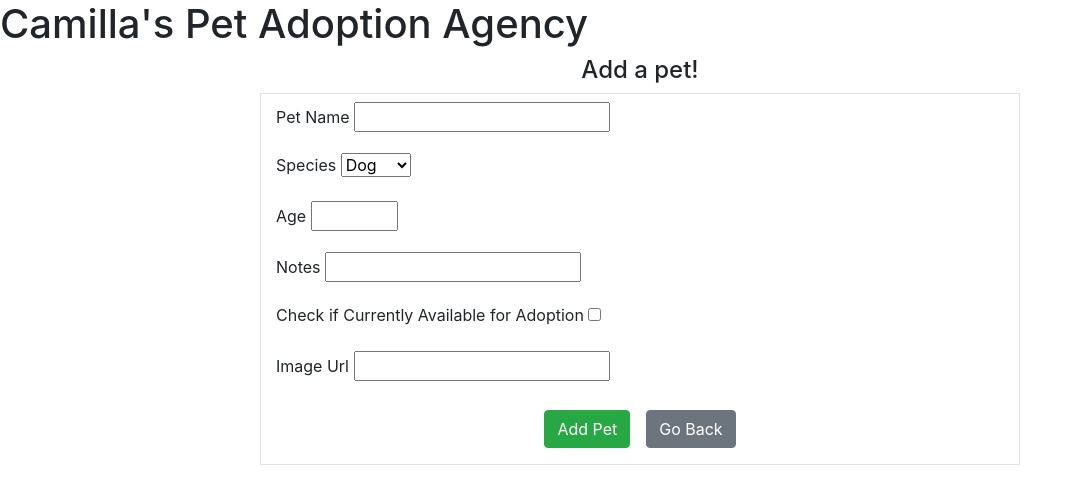
After one commit to ccortney/petadoption, a Flask app: page /add in a window 1280 px wide. The commit adds this page. Shown: the top 504 px of the page, without its empty margins (0-1081 px from the left). Run offline with Flask 2, Linux system fonts and the light colour scheme; some libraries are stand-ins or nearby versions.

Commit message:
second commit

```diff
--- a/app.py
+++ b/app.py
@@ -1,8 +1,10 @@
 """Pet Adoption Application."""
 
+from ast import Add
 from flask import Flask, request, render_template, redirect
 from flask_debugtoolbar import DebugToolbarExtension
 from models import connect_db, db, Pet
+from forms import PetForm
 
 
 app = Flask(__name__)
@@ -27,3 +29,57 @@ def pet_details(pet_id):
     pet = Pet.query.get(pet_id)
 
     return render_template("pet_details.html", pet = pet)
+
+@app.route('/add', methods=["GET", "POST"])
+def add_pet():
+    """Add pet form, handles adding a pet when submitted"""
+
+    form = PetForm()
+
+    if form.validate_on_submit():
+        name = form.name.data
+        species = form.species.data
+        age = form.age.data
+        available = form.availibility.data
+        notes = form.notes.data
+        image_url = form.image_url.data
+
+        new_pet = Pet(name = name, species = species, age = age, available = available, notes = notes,
+            image_url = image_url)
+        db.session.add(new_pet)
+        db.session.commit()
+        return redirect('/')
+
+    else:
+        return render_template("add_pet_form.html", form = form)
+
+@app.route('/pet/<int:pet_id>/edit', methods=["GET", "POST"])
+def edit_pet(pet_id):
+    """Edit pet form, handles adding a pet when submitted"""
+
+    pet = Pet.query.get_or_404(pet_id)
+    form = PetForm(obj=pet)
+
+    if form.validate_on_submit():
+        pet.name = form.name.data
+        pet.species = form.species.data
+        pet.age = form.age.data
+        pet.available = form.availibility.data
+        pet.notes = form.notes.data
+        pet.image_url = form.image_url.data
+
+        db.session.commit()
+        return redirect(f'/pet/{pet_id}')
+
+    else:
+        return render_template("edit_pet_form.html", form = form, pet = pet)
+
+@app.route('/pet/<int:pet_id>/delete')
+def delete_pet(pet_id):
+    """Delete"""
+
+    pet = Pet.query.filter_by(id = pet_id)
+    pet.delete()
+    db.session.commit()
+
+    return redirect('/')
--- a/forms.py
+++ b/forms.py
@@ -0,0 +1,16 @@
+from ast import Str
+from flask_wtf import FlaskForm
+from wtforms import StringField, IntegerField, BooleanField, SelectField
+from wtforms.validators import InputRequired, Optional, URL, NumberRange
+
+
+class PetForm(FlaskForm):
+    """Form for adding Pet"""
+
+    name = StringField("Pet Name", validators=[InputRequired()])
+    species = SelectField("Species", choices = [("Dog", "Dog"), ("Cat", "Cat"), ("Bunny", "Bunny")],
+        validators=[InputRequired()])
+    age = IntegerField("Age", validators=[NumberRange(min=0, max=30, message='Invalid length')])
+    notes = StringField("Notes", validators=[Optional()])
+    availibility = BooleanField("Check if Currently Available for Adoption")
+    image_url = StringField("Image Url", validators =[URL(), Optional()])
--- /dev/null
+++ b/templates/add_pet_form.html
@@ -0,0 +1,37 @@
+{% extends 'base.html' %}
+
+{% block content %}
+
+<div class = "container">
+    <div class = "row justify-content-center">
+        <p class = "h4 text-center">Add a pet!</p>
+    </div>
+    <div class = "row justify-content-center">
+        <div class = "col-8 border">
+            <form id="add-pet-form" method="POST" class = "my-2">
+                {{form.hidden_tag()}}
+
+                {% for field in form
+                    if field.widget.input_type != 'hidden' %}
+
+                    <p>
+                        {{field.label}}
+                        {{field}}
+
+                        {% for error in field.errors %}
+                            {{error}}
+                        {% endfor %}
+                    </p>
+
+                {% endfor %}
+
+                <div class = "row justify-content-center">
+                    <button type="submit" class = "btn btn-success m-2">Add Pet</button>
+                    <a href="/" class = "btn btn-secondary m-2">Go Back</a>
+                </div>
+            </form>
+        </div>
+    </div>
+</div>
+
+{% endblock %}
--- a/templates/homepage.html
+++ b/templates/homepage.html
@@ -4,6 +4,9 @@
 
 <p class = "h6 text-center">Click on a pet's photo to see more details!</p>
 <div class = "container">
+    <div class = "row justify-content-center mb-2">
+        <a href="/add" class = "btn btn-success">Add Pet</a>
+    </div>
     <div class = "row justify-content-start">
         {% for pet in pets %}
         <div class = "col-4">
```
Also changed, not shown: models.py (+3 -2 lines), templates/edit_pet_form.html (added, +38 -0 lines).
